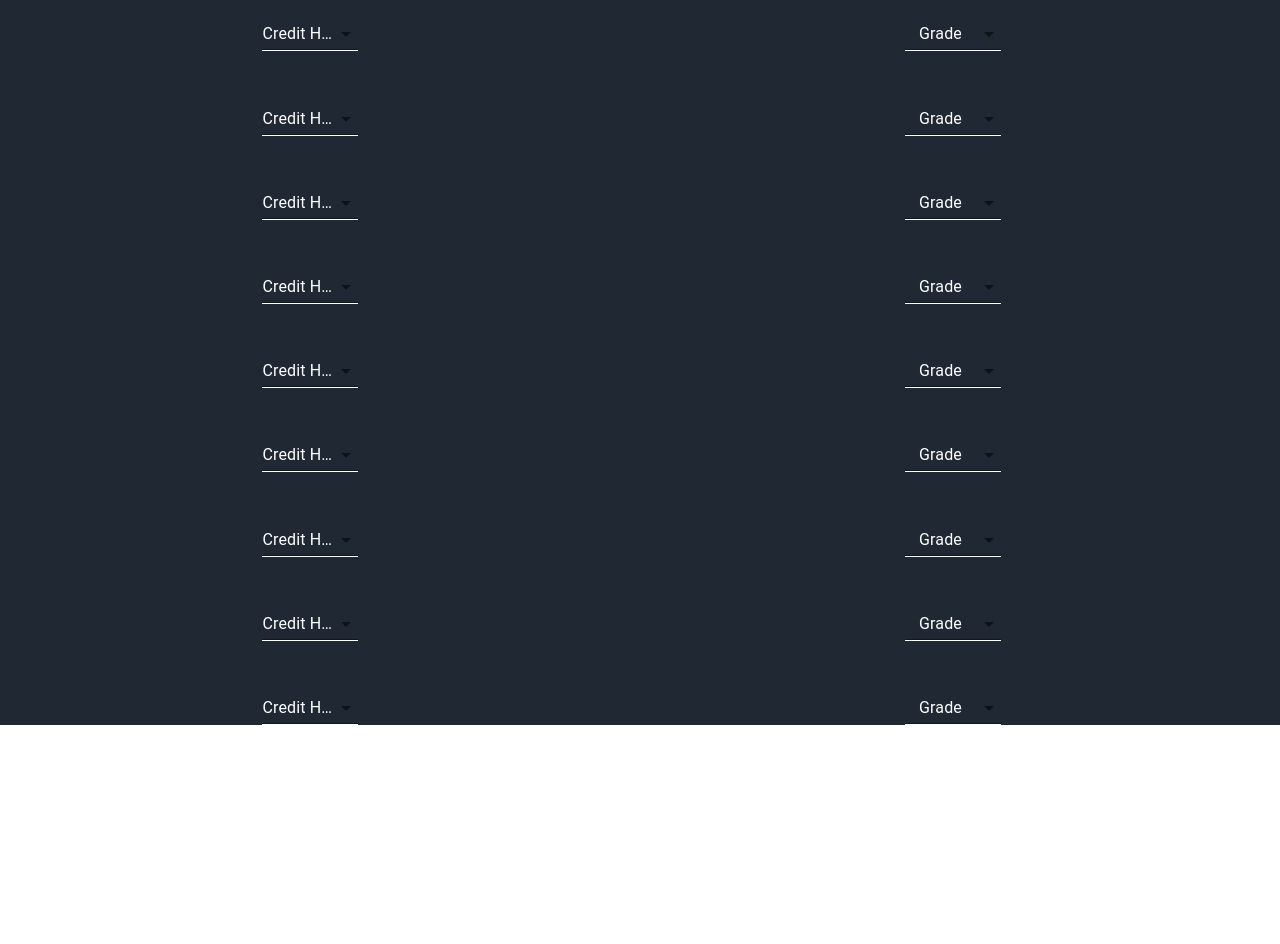
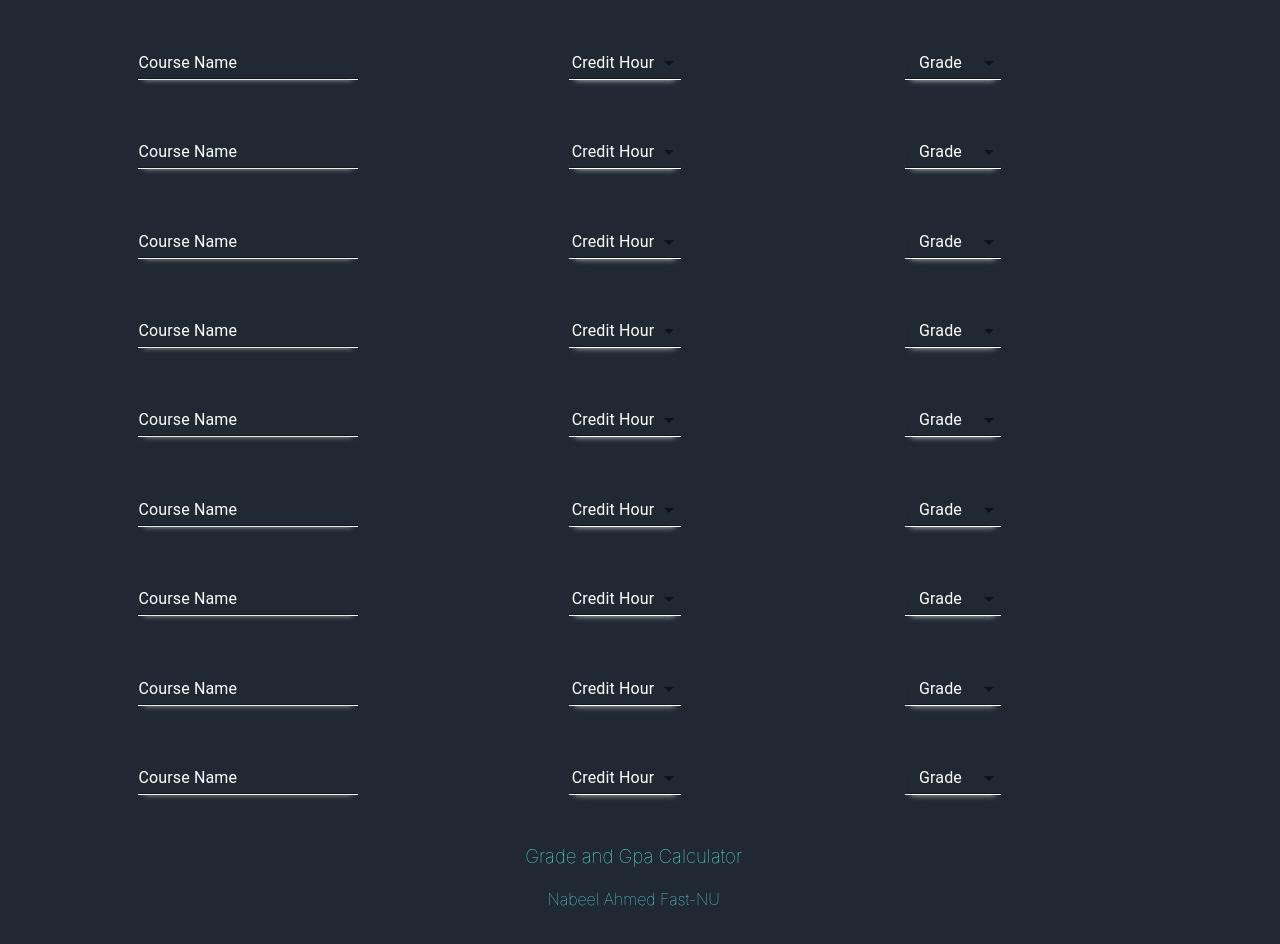
Before and after one commit to NabeelAhmed-090/Grade_and_Gpa_Calculator, a React (Create React App) app: page /SGPA in a window 1280 px wide. Shown: the part 400-1344 px from the top of the page. Before the commit the page ends 1125 px from the top, so only its background shows below. Built offline with nearby package versions, Linux system fonts and the light colour scheme.

Commit message:
design improved

```diff
--- a/src/App.js
+++ b/src/App.js
@@ -3,6 +3,7 @@ import SGPA from './components/SGPA';
 import CGPA from './components/CGPA';
 import Header from './components/Header';
 import { BrowserRouter as Router, Route } from 'react-router-dom'
+import Footer from './components/Footer';
 
 //  color: "#45a29e"
 const App = () => {
@@ -15,7 +16,9 @@ const App = () => {
         <Route path='/' component={Grade} exact />
         <Route path='/SGPA' component={SGPA} />
         <Route path='/CGPA' component={CGPA} />
+        <Footer />
       </main >
+
     </Router>
   );
 }
--- /dev/null
+++ b/src/components/CustomizedBox.js
@@ -0,0 +1,48 @@
+import React from 'react'
+import Box from '@mui/material/Box';
+import Grid from '@mui/material/Grid';
+import CustomizedCH from './CutomizedCH'
+import CustomizedGrade from './CustomizedGrade'
+import CustomizedInputs from './CustomizedInputs';
+
+const CustomizedBox = (props) => {
+    return (
+        <Box style={boxStyle} sx={{ flexGrow: 1 }}>
+            <Grid container style={containerStyle}>
+                <Grid style={firstCol} item xs={3}>
+                    <CustomizedInputs value="" text="Course Name" />
+                </Grid>
+                <Grid style={secondCol} item xs={5}>
+                    <CustomizedCH value={props.credit} onChange={props.HandleCHChange} />
+                </Grid>
+                <Grid style={thirdCol} item xs={2}>
+                    <CustomizedGrade id={props.id} value={props.grade} onChange={props.handleGradeChange} />
+                </Grid>
+            </Grid>
+        </Box>
+    )
+}
+const boxStyle = {
+    marginTop: "3%"
+}
+
+const containerStyle = {
+    color: "white",
+}
+
+const firstCol = {
+    textAlign: "right",
+    marginLeft: "3%",
+    marginTop: "2px"
+}
+
+const secondCol = {
+    textAlign: "center",
+    marginTop: "18px"
+}
+
+const thirdCol = {
+    marginLeft: "1%",
+    marginTop: "18px"
+}
+export default CustomizedBox
--- a/src/components/CustomizedGrade.js
+++ b/src/components/CustomizedGrade.js
@@ -29,7 +29,10 @@ const styles = {
             }
         },
         borderBottom: "1px solid white",
-        width: "12vh"
+        width: "12vh",
+        // boxShadow: "0 10px 6px -6px #181818"
+        boxShadow: "0 6px 6px -6px #ccc"
+
     },
 };
 
--- a/src/components/CustomizedInputs.js
+++ b/src/components/CustomizedInputs.js
@@ -29,8 +29,10 @@ const styles = {
     },
     input: {
         color: "white",
-        // width: "25vh",
-    },
+        widht: "15vh",
+        boxShadow: "0 6px 6px -6px #ccc"
+        // boxShadow: "0 0 2px -2px #ccc"
+    }
 
 };
 
--- a/src/components/CutomizedCH.js
+++ b/src/components/CutomizedCH.js
@@ -31,8 +31,10 @@ const styles = {
             }
         },
         borderBottom: "1px solid white",
-        width: "12vh",
-        marginTop: "0%"
+        width: "14vh",
+        marginTop: "0%",
+        // boxShadow: "0 10px 6px -6px #181818"
+        boxShadow: "0 6px 6px -6px #ccc"
     },
 };
 
--- a/src/components/Footer.js
+++ b/src/components/Footer.js
@@ -1,20 +1,24 @@
 import React from 'react'
 const Footer = () => {
     return (
-        <div className="footer" style={footerStyle} >
-            <h2><b>Grade and Gpa Calculator</b></h2>
-            <h3>By Nabeel Ahmed</h3>
-            <h4>FAST-NU</h4>
+        <div style={footerStyle} >
+            <h3 style={fontStyle}>Grade and Gpa Calculator</h3>
+            <h4 style={fontStyle}>Nabeel Ahmed Fast-NU</h4>
         </div>
     )
 }
 
 const footerStyle = {
+    marginTop: "50px",
     textAlign: "center",
-    marginTop: "100px",
     backgroundColor: "#1f2833",
     color: "#66fcf1",
-    marginRight: "1%"
+    marginRight: "1%",
+    minHeight: "100px",
+}
+
+const fontStyle = {
+    fontWeight: "100"
 }
 
 export default Footer
--- a/src/components/Header.js
+++ b/src/components/Header.js
@@ -1,22 +1,44 @@
-import React from 'react'
+import React, { useState } from 'react'
 import Box from '@mui/material/Box';
 import Grid from '@mui/material/Grid';
 import "../globalStyle.css"
 import { Link } from 'react-router-dom'
+import '../globalStyle.css'
+
+
 
 const Header = () => {
+    const [grade, setGrade] = useState('ActiveLink')
+    const [sgpa, setSgpa] = useState('NonActiveLink')
+    const [cgpa, setCgpa] = useState('NonActiveLink')
+
+    const updateGrade = () => {
+        setGrade("ActiveLink")
+        setSgpa("NonActiveLink")
+        setCgpa("NonActiveLink")
+    }
+    const updateSgpa = () => {
+        setGrade("NonActiveLink")
+        setSgpa("ActiveLink")
+        setCgpa("NonActiveLink")
+    }
+    const updateCgpa = () => {
+        setGrade("NonActiveLink")
+        setSgpa("NonActiveLink")
+        setCgpa("ActiveLink")
+    }
     return (
         <>
             <Box sx={{ flexGrow: 1 }}>
                 <Grid container>
                     <Grid style={firstCol} item xs={3}>
-                        <Link style={linkStyles} to="/">Grade</Link>
+                        <Link style={grade === "ActiveLink" ? ActiveLink : NonActivelink} onClick={updateGrade} to="/">Grade</Link>
                     </Grid>
                     <Grid style={secondCol} item xs={5}>
-                        <Link style={linkStyles} to="/SGPA">SGPA</Link>
+                        <Link style={sgpa === "ActiveLink" ? ActiveLink : NonActivelink} onClick={updateSgpa} to="/SGPA">SGPA</Link>
                     </Grid>
                     <Grid style={thirdCol} item xs={2}>
-                        <Link style={linkStyles} to="/CGPA">CGPA</Link>
+                        <Link style={cgpa === "ActiveLink" ? ActiveLink : NonActivelink} onClick={updateCgpa} to="/CGPA">CGPA</Link>
                     </Grid>
                 </Grid>
             </Box>
@@ -32,9 +54,15 @@ const Header = () => {
     )
 }
 
-const linkStyles = {
+const NonActivelink = {
     textDecoration: "none",
     color: "#66fcf1"
+}
+
+const ActiveLink = {
+    textDecoration: "none",
+    color: "#66fcf1",
+    fontWeight: "bold"
 }
 
 const firstCol = {
--- a/src/components/SGPA.js
+++ b/src/components/SGPA.js
@@ -5,7 +5,8 @@ import { useState, useEffect } from 'react'
 import { Avatar } from '@mui/material';
 import CustomizedCH from './CutomizedCH';
 import CustomizedGrade from './CustomizedGrade';
-
+import CustomizedBox from './CustomizedBox'
+import CustomizedInputs from './CustomizedInputs';
 
 const SGPA = () => {
     const [credit, setCredit] = useState([0, 0, 0, 0, 0, 0, 0, 0, 0, 0, 0])
@@ -47,7 +48,6 @@ const SGPA = () => {
 
     return (
         <div style={{ marginTop: "50px" }}>
-
             <Box sx={{ flexGrow: 1 }}>
                 <Grid container style={containerStyle}>
                     <Grid style={firstCol} item xs={3}></Grid>
@@ -57,127 +57,16 @@ const SGPA = () => {
 
                 </Grid>
             </Box>
-
-            <Box style={boxStyle} sx={{ flexGrow: 1 }}>
-                <Grid container style={containerStyle}>
-                    <Grid style={firstCol} item xs={3}>
-                        <CustomizedCH value={credit[0]} onChange={HandleCHChange.bind(null, "0")} />
-                    </Grid>
-                    <Grid item xs={5}>
-                    </Grid>
-                    <Grid style={thirdCol} item xs={2}>
-                        <CustomizedGrade id="0" value={grade[0]} onChange={handleGradeChange.bind(null, "0")} />
-                    </Grid>
-                </Grid>
-            </Box>
-
-            <Box style={boxStyle} sx={{ flexGrow: 1 }}>
-                <Grid container style={containerStyle}>
-                    <Grid style={firstCol} item xs={3}>
-                        <CustomizedCH value={credit[1]} onChange={HandleCHChange.bind(null, "1")} />
-                    </Grid>
-                    <Grid item xs={5}></Grid>
-                    <Grid style={thirdCol} item xs={2}>
-                        <CustomizedGrade id="1" value={grade[1]} onChange={handleGradeChange.bind(null, "1")} />
-                    </Grid>
-                </Grid>
-            </Box>
-
-            <Box style={boxStyle} sx={{ flexGrow: 1 }}>
-                <Grid container style={containerStyle}>
-                    <Grid style={firstCol} item xs={3}>
-                        <CustomizedCH value={credit[2]} onChange={HandleCHChange.bind(null, "2")} />
-                    </Grid>
-                    <Grid item xs={5}></Grid>
-                    <Grid style={thirdCol} item xs={2}>
-                        <CustomizedGrade id="2" value={grade[2]} onChange={handleGradeChange.bind(null, "2")} />
-                    </Grid>
-                </Grid>
-            </Box>
-
-            <Box style={boxStyle} sx={{ flexGrow: 1 }}>
-                <Grid container style={containerStyle}>
-                    <Grid style={firstCol} item xs={3}>
-                        <CustomizedCH value={credit[3]} onChange={HandleCHChange.bind(null, "3")} />
-                    </Grid>
-                    <Grid item xs={5}></Grid>
-                    <Grid style={thirdCol} item xs={2}>
-                        <CustomizedGrade id="3" value={grade[3]} onChange={handleGradeChange.bind(null, "3")} />
-                    </Grid>
-                </Grid>
-            </Box>
-
-            <Box style={boxStyle} sx={{ flexGrow: 1 }}>
-                <Grid container style={containerStyle}>
-                    <Grid style={firstCol} item xs={3}>
-                        <CustomizedCH value={credit[4]} onChange={HandleCHChange.bind(null, "4")} />
-                    </Grid>
-                    <Grid item xs={5}></Grid>
-                    <Grid style={thirdCol} item xs={2}>
-                        <CustomizedGrade id="4" value={grade[4]} onChange={handleGradeChange.bind(null, "4")} />
-                    </Grid>
-                </Grid>
-            </Box>
-
-            <Box style={boxStyle} sx={{ flexGrow: 1 }}>
-                <Grid container style={containerStyle}>
-                    <Grid style={firstCol} item xs={3}>
-                        <CustomizedCH value={credit[5]} onChange={HandleCHChange.bind(null, "5")} />
-                    </Grid>
-                    <Grid item xs={5}></Grid>
-                    <Grid style={thirdCol} item xs={2}>
-                        <CustomizedGrade id="5" value={grade[5]} onChange={handleGradeChange.bind(null, "5")} />
-                    </Grid>
-                </Grid>
-            </Box>
-
-            <Box style={boxStyle} sx={{ flexGrow: 1 }}>
-                <Grid container style={containerStyle}>
-                    <Grid style={firstCol} item xs={3}>
-                        <CustomizedCH value={credit[6]} onChange={HandleCHChange.bind(null, "6")} />
-                    </Grid>
-                    <Grid item xs={5}></Grid>
-                    <Grid style={thirdCol} item xs={2}>
-                        <CustomizedGrade id="6" value={grade[6]} onChange={handleGradeChange.bind(null, "6")} />
-                    </Grid>
-                </Grid>
-            </Box>
-
-            <Box style={boxStyle} sx={{ flexGrow: 1 }}>
-                <Grid container style={containerStyle}>
-                    <Grid style={firstCol} item xs={3}>
-                        <CustomizedCH value={credit[7]} onChange={HandleCHChange.bind(null, "7")} />
-                    </Grid>
-                    <Grid item xs={5}></Grid>
-                    <Grid style={thirdCol} item xs={2}>
-                        <CustomizedGrade id="7" value={grade[7]} onChange={handleGradeChange.bind(null, "7")} />
-                    </Grid>
-                </Grid>
-            </Box>
-
-            <Box style={boxStyle} sx={{ flexGrow: 1 }}>
-                <Grid container style={containerStyle}>
-                    <Grid style={firstCol} item xs={3}>
-                        <CustomizedCH value={credit[8]} onChange={HandleCHChange.bind(null, "8")} />
-                    </Grid>
-                    <Grid item xs={5}></Grid>
-                    <Grid style={thirdCol} item xs={2}>
-                        <CustomizedGrade id="8" value={grade[8]} onChange={handleGradeChange.bind(null, "8")} />
-                    </Grid>
-                </Grid>
-            </Box>
-
-            <Box style={boxStyle} sx={{ flexGrow: 1 }}>
-                <Grid container style={containerStyle}>
-                    <Grid style={firstCol} item xs={3}>
-                        <CustomizedCH value={credit[9]} onChange={HandleCHChange.bind(null, "9")} />
-                    </Grid>
-                    <Grid item xs={5}></Grid>
-                    <Grid style={thirdCol} item xs={2}>
-                        <CustomizedGrade id="9" value={grade[9]} onChange={handleGradeChange.bind(null, "9")} />
-                    </Grid>
-                </Grid>
-            </Box>
+            <CustomizedBox credit={credit[0]} grade={grade[0]} id="0" HandleCHChange={HandleCHChange.bind(null, "0")} handleGradeChange={handleGradeChange.bind(null, "0")} />
+            <CustomizedBox credit={credit[1]} grade={grade[1]} id="1" HandleCHChange={HandleCHChange.bind(null, "1")} handleGradeChange={handleGradeChange.bind(null, "1")} />
+            <CustomizedBox credit={credit[2]} grade={grade[2]} id="2" HandleCHChange={HandleCHChange.bind(null, "2")} handleGradeChange={handleGradeChange.bind(null, "2")} />
+            <CustomizedBox credit={credit[3]} grade={grade[3]} id="3" HandleCHChange={HandleCHChange.bind(null, "3")} handleGradeChange={handleGradeChange.bind(null, "3")} />
+            <CustomizedBox credit={credit[4]} grade={grade[4]} id="4" HandleCHChange={HandleCHChange.bind(null, "4")} handleGradeChange={handleGradeChange.bind(null, "4")} />
+            <CustomizedBox credit={credit[5]} grade={grade[5]} id="5" HandleCHChange={HandleCHChange.bind(null, "5")} handleGradeChange={handleGradeChange.bind(null, "5")} />
+            <CustomizedBox credit={credit[6]} grade={grade[6]} id="6" HandleCHChange={HandleCHChange.bind(null, "6")} handleGradeChange={handleGradeChange.bind(null, "6")} />
+            <CustomizedBox credit={credit[7]} grade={grade[7]} id="7" HandleCHChange={HandleCHChange.bind(null, "7")} handleGradeChange={handleGradeChange.bind(null, "7")} />
+            <CustomizedBox credit={credit[8]} grade={grade[8]} id="8" HandleCHChange={HandleCHChange.bind(null, "8")} handleGradeChange={handleGradeChange.bind(null, "8")} />
+            <CustomizedBox credit={credit[9]} grade={grade[9]} id="9" HandleCHChange={HandleCHChange.bind(null, "9")} handleGradeChange={handleGradeChange.bind(null, "9")} />
         </div >
     )
 }
@@ -203,15 +92,16 @@ const containerStyle = {
 const firstCol = {
     textAlign: "right",
     marginLeft: "3%",
-    marginTop: "1%"
+    marginTop: "2px"
 }
 
 const secondCol = {
     textAlign: "center",
+    marginTop: "18px"
 }
 
 const thirdCol = {
     marginLeft: "1%",
-    marginTop: "1%"
+    marginTop: "18px"
 }
 export default SGPA
```
Also changed, not shown: src/globalStyle.css (+8 -0 lines).
